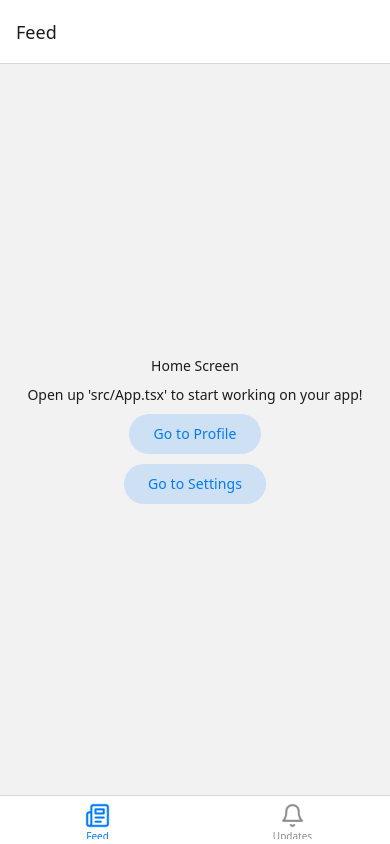
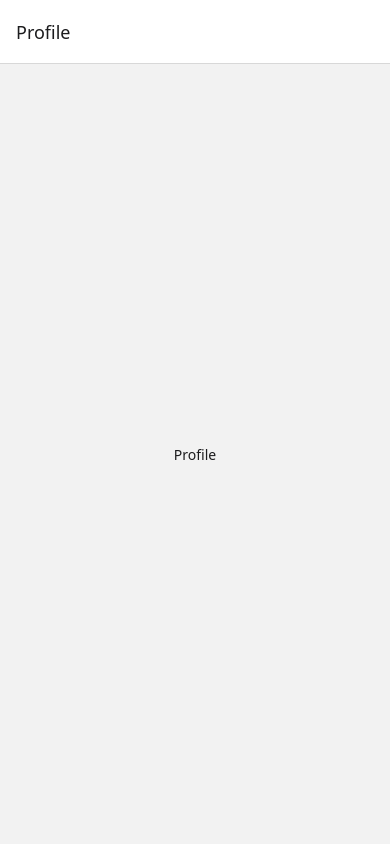
Before and after one commit to Loureiro12/firula-one, a React Native app: screen / in a window 390 px wide. Built offline with nearby package versions, Linux system fonts and the light colour scheme.

Commit message:
fix: refacot app

```diff
--- a/index.tsx
+++ b/index.tsx
@@ -2,10 +2,6 @@ import './gesture-handler';
 
 import '@expo/metro-runtime'; // Necessary for Fast Refresh on Web
 import { registerRootComponent } from 'expo';
-
 import { App } from './src/App';
 
-// registerRootComponent calls AppRegistry.registerComponent('main', () => App);
-// It also ensures that whether you load the app in Expo Go or in a native build,
-// the environment is set up appropriately
 registerRootComponent(App);
--- a/src/App.tsx
+++ b/src/App.tsx
@@ -1,30 +1,11 @@
-import { Assets as NavigationAssets } from '@react-navigation/elements';
-import { Asset } from 'expo-asset';
-import * as SplashScreen from 'expo-splash-screen';
-import * as React from 'react';
-import { Navigation } from './navigation';
-
-Asset.loadAsync([
-  ...NavigationAssets,
-  require('./assets/newspaper.png'),
-  require('./assets/bell.png'),
-]);
-
-SplashScreen.preventAutoHideAsync();
+import * as React from "react";
+import RootStack from "./navigation";
+import { NavigationContainer } from "@react-navigation/native";
 
 export function App() {
   return (
-    <Navigation
-      linking={{
-        enabled: 'auto',
-        prefixes: [
-          // Change the scheme to match your app's scheme defined in app.json
-          'helloworld://',
-        ],
-      }}
-      onReady={() => {
-        SplashScreen.hideAsync();
-      }}
-    />
+    <NavigationContainer>
+      <RootStack />
+    </NavigationContainer>
   );
 }
--- a/src/navigation/index.tsx
+++ b/src/navigation/index.tsx
@@ -1,105 +1,12 @@
-import { createBottomTabNavigator } from '@react-navigation/bottom-tabs';
-import { HeaderButton, Text } from '@react-navigation/elements';
-import {
-  createStaticNavigation,
-  StaticParamList,
-} from '@react-navigation/native';
-import { createNativeStackNavigator } from '@react-navigation/native-stack';
-import { Image } from 'react-native';
-import bell from '../assets/bell.png';
-import newspaper from '../assets/newspaper.png';
-import { Home } from './screens/Home';
-import { Profile } from './screens/Profile';
-import { Settings } from './screens/Settings';
-import { Updates } from './screens/Updates';
-import { NotFound } from './screens/NotFound';
+import { createNativeStackNavigator } from "@react-navigation/native-stack";
+import { ProfileScreen } from "./screens/Profile";
 
-const HomeTabs = createBottomTabNavigator({
-  screens: {
-    Home: {
-      screen: Home,
-      options: {
-        title: 'Feed',
-        tabBarIcon: ({ color, size }) => (
-          <Image
-            source={newspaper}
-            tintColor={color}
-            style={{
-              width: size,
-              height: size,
-            }}
-          />
-        ),
-      },
-    },
-    Updates: {
-      screen: Updates,
-      options: {
-        tabBarIcon: ({ color, size }) => (
-          <Image
-            source={bell}
-            tintColor={color}
-            style={{
-              width: size,
-              height: size,
-            }}
-          />
-        ),
-      },
-    },
-  },
-});
+const Stack = createNativeStackNavigator();
 
-const RootStack = createNativeStackNavigator({
-  screens: {
-    HomeTabs: {
-      screen: HomeTabs,
-      options: {
-        title: 'Home',
-        headerShown: false,
-      },
-    },
-    Profile: {
-      screen: Profile,
-      linking: {
-        path: ':user(@[a-zA-Z0-9-_]+)',
-        parse: {
-          user: (value) => value.replace(/^@/, ''),
-        },
-        stringify: {
-          user: (value) => `@${value}`,
-        },
-      },
-    },
-    Settings: {
-      screen: Settings,
-      options: ({ navigation }) => ({
-        presentation: 'modal',
-        headerRight: () => (
-          <HeaderButton onPress={navigation.goBack}>
-            <Text>Close</Text>
-          </HeaderButton>
-        ),
-      }),
-    },
-    NotFound: {
-      screen: NotFound,
-      options: {
-        title: '404',
-      },
-      linking: {
-        path: '*',
-      },
-    },
-  },
-});
-
-export const Navigation = createStaticNavigation(RootStack);
-
-type RootStackParamList = StaticParamList<typeof RootStack>;
-
-declare global {
-  namespace ReactNavigation {
-    interface RootParamList extends RootStackParamList {}
-  }
+export default function RootStack() {
+  return (
+    <Stack.Navigator>
+      <Stack.Screen name="Profile" component={ProfileScreen} />
+    </Stack.Navigator>
+  );
 }
--- a/src/navigation/screens/Home.tsx
+++ /dev/null
@@ -1,24 +0,0 @@
-import { Button, Text } from '@react-navigation/elements';
-import { StyleSheet, View } from 'react-native';
-
-export function Home() {
-  return (
-    <View style={styles.container}>
-      <Text>Home Screen</Text>
-      <Text>Open up 'src/App.tsx' to start working on your app!</Text>
-      <Button screen="Profile" params={{ user: 'jane' }}>
-        Go to Profile
-      </Button>
-      <Button screen="Settings">Go to Settings</Button>
-    </View>
-  );
-}
-
-const styles = StyleSheet.create({
-  container: {
-    flex: 1,
-    justifyContent: 'center',
-    alignItems: 'center',
-    gap: 10,
-  },
-});
--- a/src/navigation/screens/NotFound.tsx
+++ /dev/null
@@ -1,20 +0,0 @@
-import { Text, Button } from '@react-navigation/elements';
-import { StyleSheet, View } from 'react-native';
-
-export function NotFound() {
-  return (
-    <View style={styles.container}>
-      <Text>404</Text>
-      <Button screen="HomeTabs">Go to Home</Button>
-    </View>
-  );
-}
-
-const styles = StyleSheet.create({
-  container: {
-    flex: 1,
-    justifyContent: 'center',
-    alignItems: 'center',
-    gap: 10,
-  },
-});
--- a/src/navigation/screens/Profile.tsx
+++ b/src/navigation/screens/Profile.tsx
@@ -1,24 +1,19 @@
-import { Text } from '@react-navigation/elements';
-import { StaticScreenProps } from '@react-navigation/native';
-import { StyleSheet, View } from 'react-native';
+import { Text } from "@react-navigation/elements";
+import { StyleSheet, View } from "react-native";
 
-type Props = StaticScreenProps<{
-  user: string;
-}>;
-
-export function Profile({ route }: Props) {
+export const ProfileScreen = () => {
   return (
     <View style={styles.container}>
-      <Text>{route.params.user}'s Profile</Text>
+      <Text>Profile</Text>
     </View>
   );
-}
+};
 
 const styles = StyleSheet.create({
   container: {
     flex: 1,
-    justifyContent: 'center',
-    alignItems: 'center',
+    justifyContent: "center",
+    alignItems: "center",
     gap: 10,
   },
 });
--- a/src/navigation/screens/Settings.tsx
+++ /dev/null
@@ -1,23 +0,0 @@
-import { Text } from '@react-navigation/elements';
-import { StyleSheet, View } from 'react-native';
-
-export function Settings() {
-  return (
-    <View style={styles.container}>
-      <Text>Settings Screen</Text>
-    </View>
-  );
-}
-
-const styles = StyleSheet.create({
-  container: {
-    flex: 1,
-    justifyContent: 'center',
-    alignItems: 'center',
-    gap: 10,
-  },
-  row: {
-    flexDirection: 'row',
-    gap: 10,
-  },
-});
--- a/src/navigation/screens/Updates.tsx
+++ /dev/null
@@ -1,19 +0,0 @@
-import { Text } from '@react-navigation/elements';
-import { StyleSheet, View } from 'react-native';
-
-export function Updates() {
-  return (
-    <View style={styles.container}>
-      <Text>Updates Screen</Text>
-    </View>
-  );
-}
-
-const styles = StyleSheet.create({
-  container: {
-    flex: 1,
-    justifyContent: 'center',
-    alignItems: 'center',
-    gap: 10,
-  },
-});
```
Also changed, not shown: src/@types/types.d.ts (renamed from src/types.d.ts), 1 other file (tests, documents, lock files or other folders).
